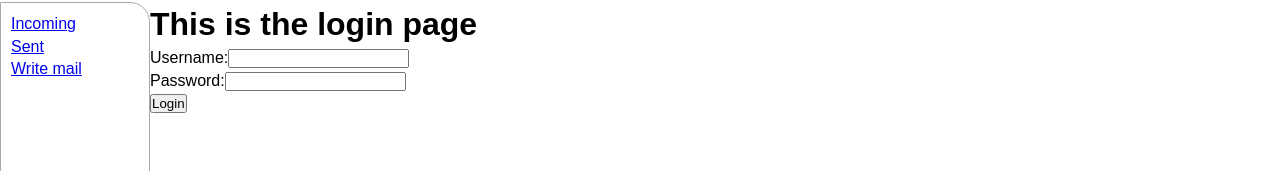
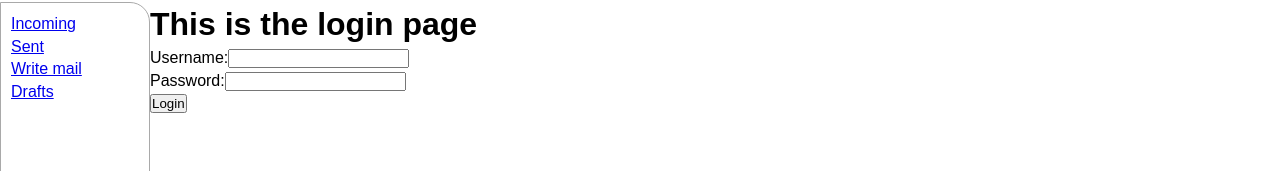
Before and after one commit to SzoBa/LaraMAil, a React (Create React App) app: page /login in a window 1280 px wide. Shown: the part 162-333 px from the top of the page. Built offline with nearby package versions, Linux system fonts and the light colour scheme.

Commit message:
Add pages to sidebar

```diff
--- a/src/components/layout/SideBar.js
+++ b/src/components/layout/SideBar.js
@@ -22,6 +22,7 @@ const SideBar = (props) => {
       <SidebarLink to="/mail/inbox">Incoming</SidebarLink>
       <SidebarLink to="/mail/sent">Sent</SidebarLink>
       <SidebarLink to="/mail/compose">Write mail</SidebarLink>
+      <SidebarLink to="/mail/drafts">Drafts</SidebarLink>
     </SidebarContainer>
   );
 };
```
